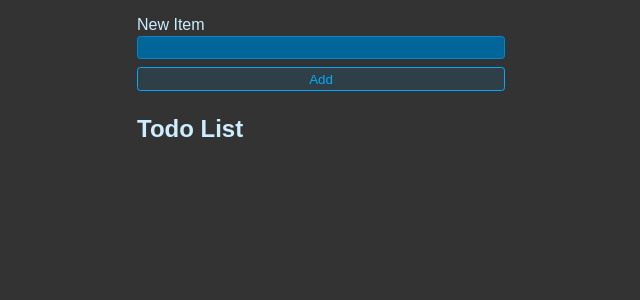
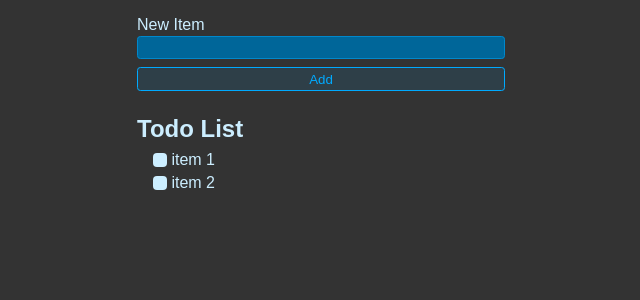
Before and after one commit to shreyas-a-s/react-todo-list, a React (Vite) app: page / in a window 1280 px wide. Shown: the top 300 px of the page, without its empty margins (319-959 px from the left). Built offline with nearby package versions, Linux system fonts and the light colour scheme.

Commit message:
feat: Add two list items

```diff
--- a/src/App.jsx
+++ b/src/App.jsx
@@ -11,6 +11,20 @@ export default function App() {
         <button className="btn">Add</button>
       </form>
       <h1 className="header">Todo List</h1>
+      <ul className="list">
+        <li>
+          <label>
+            <input type="checkbox"/>
+            item 1
+          </label>
+        </li>
+        <li>
+          <label>
+            <input type="checkbox"/>
+            item 2
+          </label>
+        </li>
+      </ul>
     </>
   )
 }
```
